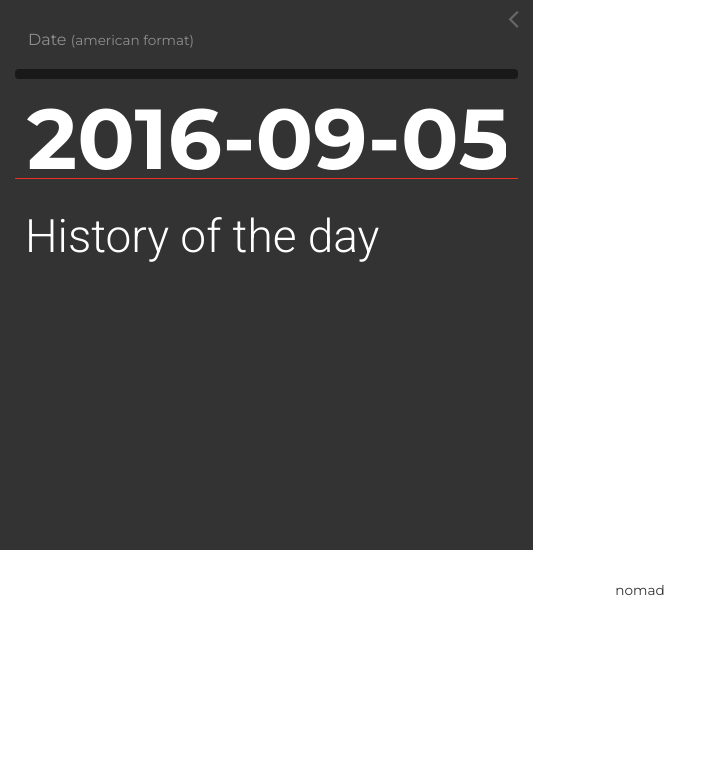
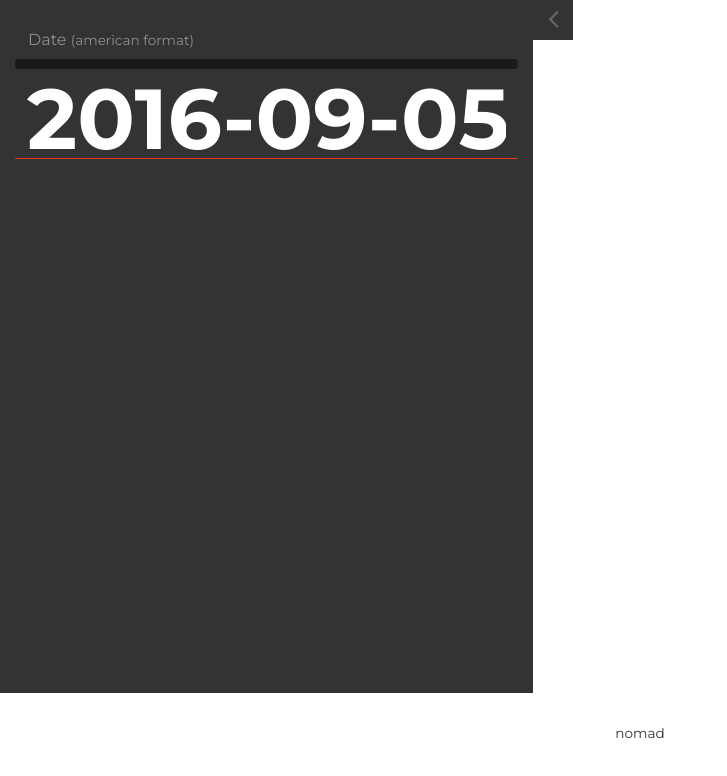
Before and after one commit to marcioc0sta/nomad, a website: page app/index.html in a window 1280 px wide. Shown: the whole page, without its empty margins (0-727 px from the left). Drawn offline with nearby package versions, Linux system fonts and the light colour scheme; some packages are replaced by stand-ins of ours; no server answers; a web font is replaced by a local one.

Commit message:
content toggle

```diff
--- a/app/index.html
+++ b/app/index.html
@@ -35,7 +35,7 @@
           </form>
         </div>
         <div class="apod-description" ng-if="nasaData.isLoading == false">
-          <h2>History of the day</h2>
+          <h2>{{apod.title}}</h2>
           <p>{{apod.explanation}}</p>
         </div>
         <spinner is-loading="nasaData.isLoading" message="Loading..." ></spinner>
--- a/app/js/controllers/mainController.js
+++ b/app/js/controllers/mainController.js
@@ -2,7 +2,7 @@ app.controller('mainController', function($scope, nasaService, $sce){
   $scope.nasaData = nasaService;
   $scope.date = '';
   $scope.errorCode = '';
-  $scope.error400 = 'You typed something wrong, check if your date is in correct format (YYYY/MM/DD)';
+  $scope.error400 = 'Shomething is wrong, check date format (YYYY/MM/DD)';
   $scope.error500 = 'Something is going wrong with the server, please, try again later';
 
   function loadContent(){
--- a/app/js/directives/directives.js
+++ b/app/js/directives/directives.js
@@ -16,7 +16,7 @@ app.directive('backImg', function(){
         'background-image': 'url(' + url +')',
         'background-size' : 'cover',
         'background-position' : 'center',
-        'height': '43vw',
+        'height': '86.6vh',
         'width': '100%',
     });
   };
--- a/app/js/nomad.js
+++ b/app/js/nomad.js
@@ -21,6 +21,6 @@ $(function () {
   // content-toogle
   $('.content-toogle').on('click', function(){
     $(this).parent().toggleClass('not-visible');
-    $(this).toggleClass('text-rotate')
+    $(this).toggleClass('text-rotate');
   });
 });
--- a/app/scss/_main.scss
+++ b/app/scss/_main.scss
@@ -11,24 +11,36 @@ p { font: 300 16px $text-font; }
 iframe { width: 100% !important; }
 
 .search-content {
+  @include transition($time: .3s, $effect: linear);
   background: $black;
-  height: 43vw;
+  height: 86.6vh;
   position: absolute;
+  left: 0;
   top: 0;
 
+  &.not-visible {
+    left: -41%;
+  }
+
   .content-toogle {
+    background: $black;
     color: lighten($black, 20%);
     display: block;
     font-size: 30px;
     height: 40px;
     position: absolute;
-    right: 0;
+    right: -40px;
     top: 0;
     text-align: center;
     width: 40px;
     &:hover {
       color: #fff;
       cursor: pointer;
+    }
+    &.text-rotate i {
+      display: inline-block;
+      margin: 5px 0 0 0;
+      transform: rotate(180deg);
     }
   }
 }
@@ -57,7 +69,7 @@ iframe { width: 100% !important; }
   .error-msg {
     background: rgba(0,0,0, .5);
     border-radius: 4px;
-    margin: 20px 0;
+    margin: 10px 0;
     padding: 5px 15px;
     p { margin: 0; }
   }
@@ -72,7 +84,7 @@ iframe { width: 100% !important; }
   }
 }
 
-.img-of-the-day iframe { height: 43.2vw; }
+.img-of-the-day iframe { height: 86.9vh; }
 
 .spinner {
   display: block;
@@ -122,12 +134,15 @@ iframe { width: 100% !important; }
   padding: 0 10px 10px 10px;
   h2 {
     color: #fff;
-    font: 46px $thin-font;
+    font: 43px $highlited-font;
     margin: 0 0 15px 0;
   }
   p {
+    display: block;
     color: rgba(255,255,255,0.85);
-    font-size: 18px;
+    height: 266px;
+    overflow: auto;
+    font-size: 16px;
   }
 }
 
```
Also changed, not shown: app/dist/css/styles.css, 1 other file.
